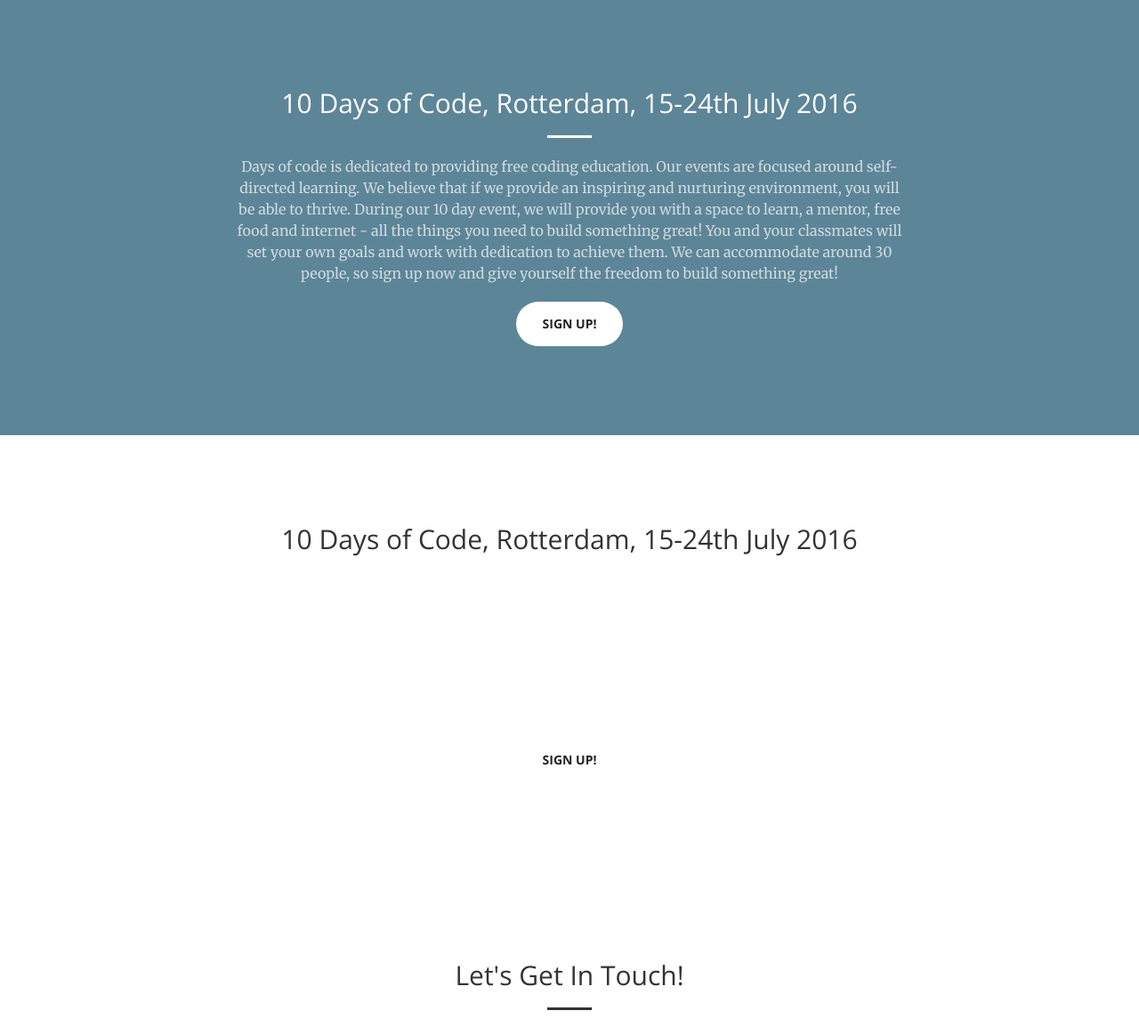
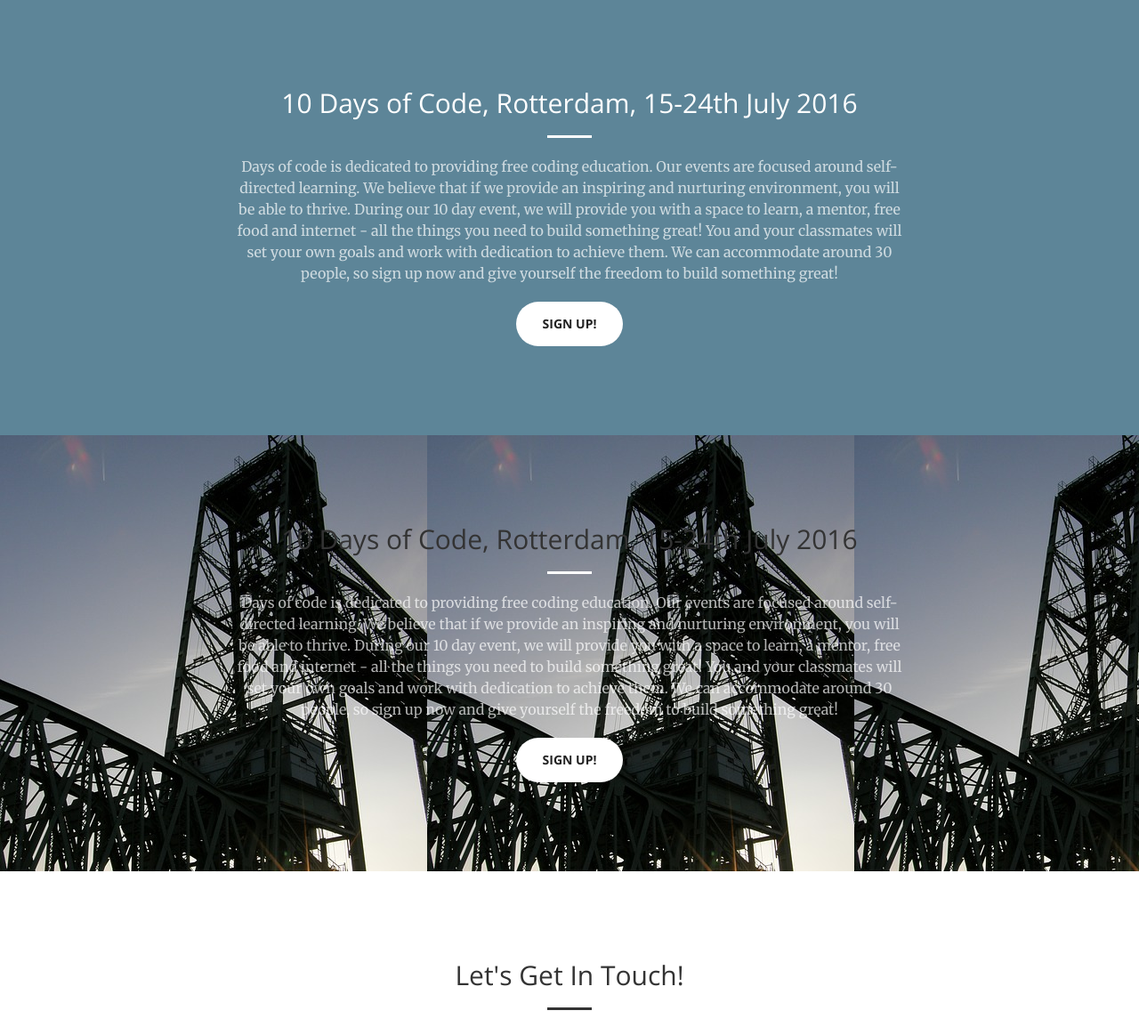
Before and after one commit to abbeywaldron/daysofcode, a PHP site: page /main.html in a window 1280 px wide. Shown: the part 801-1955 px from the top of the page at 89% size. Run offline with PHP 8.4, Linux system fonts and the light colour scheme.

Commit message:
add a background image for the who we are section

```diff
--- a/css/creative.css
+++ b/css/creative.css
@@ -201,6 +201,11 @@ header {
     -moz-background-size: cover;
     background-size: cover;
     -o-background-size: cover;
+}
+
+.who {
+     background-image: url(../img/who_background.jpg);
+
 }
 
 header .header-content {
--- a/main.html
+++ b/main.html
@@ -103,7 +103,7 @@
     </section>
 
 
-    <section class="header-content" id="who">
+    <section class="who" id="who">
       <div class="container">
         <div class="row">
           <div class="col-lg-8 col-lg-offset-2 text-center">
```
Also changed, not shown: img/who_background.jpg (added), 1 other file.
